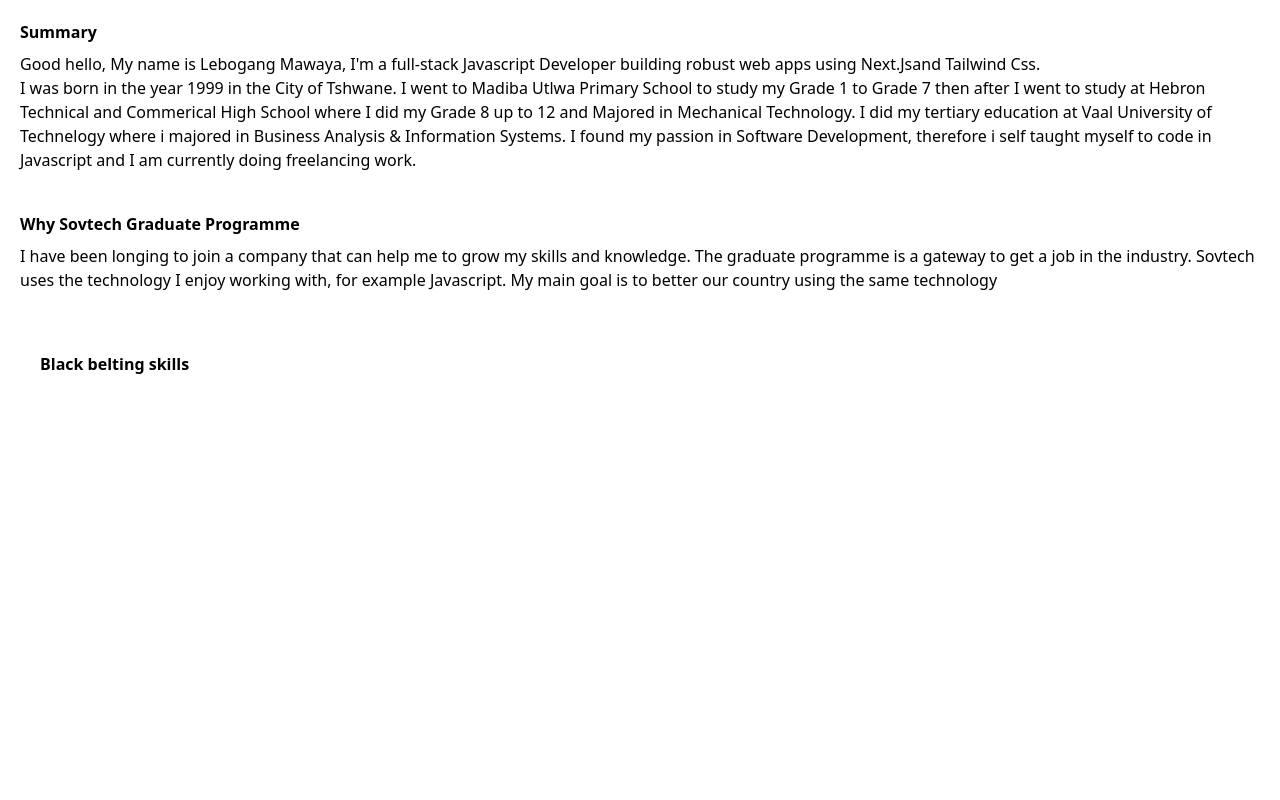
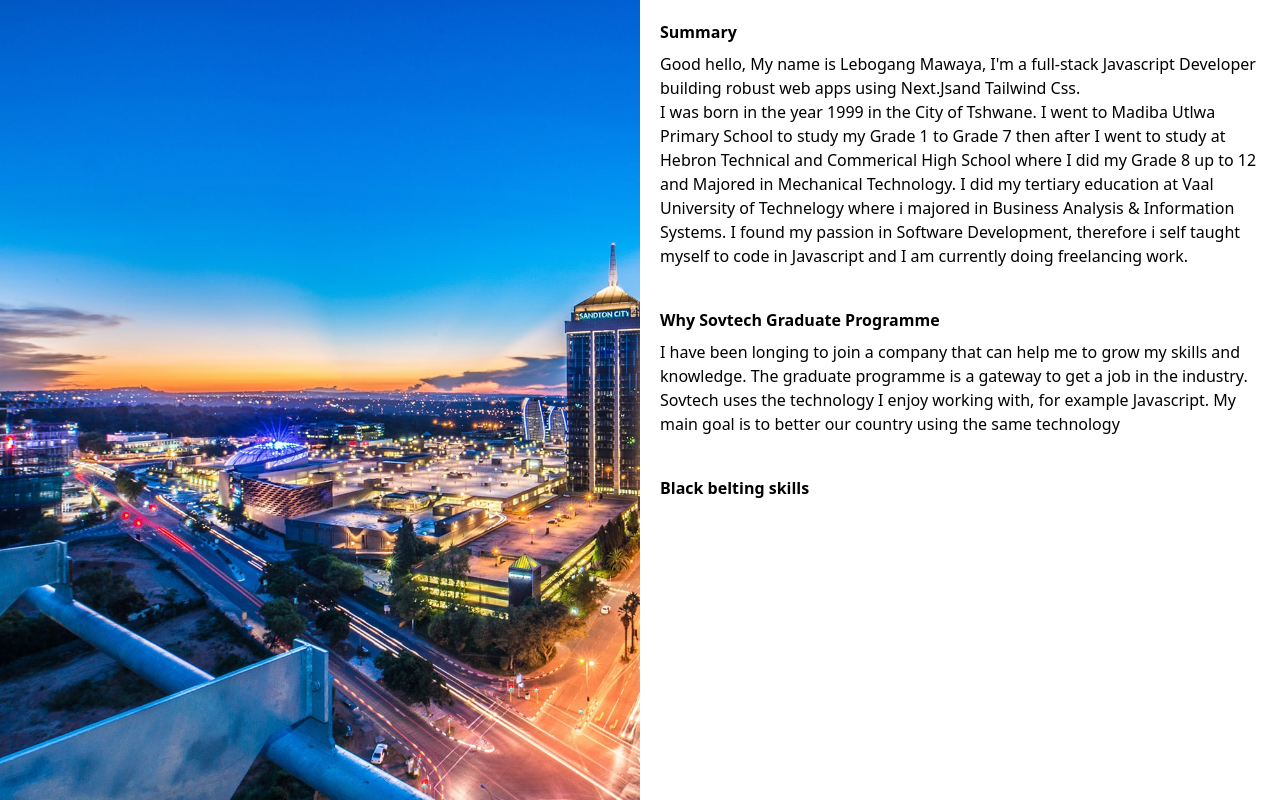
Before and after one commit to mawayalebo/miniprofile, a Next.js app: page / in a window 1280 px wide. Built offline with nearby package versions, Linux system fonts and the light colour scheme.

Commit message:
introducing the grid view on the homepage

```diff
--- a/components/Carousel.tsx
+++ b/components/Carousel.tsx
@@ -1,12 +1,36 @@
-import { Carousel as Banner } from 'react-responsive-carousel';
+import Image from 'next/image';
+import { Carousel  as Banner } from 'react-responsive-carousel';
+import "react-responsive-carousel/lib/styles/carousel.min.css"; // requires a loader
+//import all images from images folder
 
 function Carousel() {
+    //fetch all images from images folder
+    var images = [
+        {
+            src: "/images/b_img.jpg",
+            alt: "banner1",
+            title: "banner1"
+        },
+        {
+            src: "/images/b_img1.jpg",
+            alt: "banner1",
+            title: "banner1"
+        },
+    ];
     return (
-        <div>
-            <Banner>
-
+        <section className="">
+            <Banner autoPlay infiniteLoop interval={9000} showThumbs={false} showIndicators={false} showArrows={false} showStatus={false} >
+                {
+                    images.map((image, index) => {
+                        return (
+                            <div key={index} className="relative w-screen h-screen">
+                                <Image loading='eager' src={image.src} alt={image.alt} layout="fill" objectFit='cover'/>
+                            </div>
+                        )
+                    })
+                }
             </Banner>
-        </div>
+        </section>
      );
 }
 
--- a/components/Skills.tsx
+++ b/components/Skills.tsx
@@ -6,7 +6,7 @@ function Skills() {
               <Head>
                 <script async src="https://cdn1.stackshare.io/javascripts/client-code.js"></script>
             </Head>
-            <div className="flex flex-col justify-center p-5 mb-2">
+            <div className="flex flex-col justify-center mb-2">
                 <h2 className="font-semibold">Black belting skills</h2>
             </div>
             <div className="shadow-md">
--- a/components/Summary.tsx
+++ b/components/Summary.tsx
@@ -6,8 +6,8 @@ function Summary() {
             </div>
             <div>
                 <p>
-                        Good hello, My name is Lebogang Mawaya, I'm a full-stack Javascript Developer building robust  web apps using <a>Next.Js</a>
-                        and <a>Tailwind Css</a>.
+                        Good hello, My name is Lebogang Mawaya, I'm a full-stack Javascript Developer building robust  web apps using <a href="https://nextjs.org/">Next.Js</a>
+                         and <a href="https://tailwindcss.com/">Tailwind Css</a>.
                     </p>
                     {/* history */}
                     <p>
--- a/pages/index.tsx
+++ b/pages/index.tsx
@@ -2,7 +2,7 @@ import type { NextPage } from 'next'
 import dynamic from 'next/dynamic'
 import Head from 'next/head'
 import Image from 'next/image'
-import { Carousel } from 'react-responsive-carousel'
+import Carousel from '../components/Carousel'
 import Summary from '../components/Summary'
 import Why from '../components/Why'
 const Home: NextPage = () => {
@@ -15,11 +15,17 @@ const Home: NextPage = () => {
         <link rel="icon" href="/favicon.png" />
       </Head>
 
-      <main className="">
-        <Carousel/>
-        <Summary/>
-        <Why/>
-        <Skills/>
+      <main className="grid grid-cols-1 md:grid-cols-2">
+        <div>
+          <Carousel/>
+        </div>
+        <div>
+          <Summary/>
+          <Why/>
+          <Skills/>
+        </div>
+
+
 
 
       </main>
```
Also changed, not shown: public/images/b_img.jpg (added), public/images/b_img1.jpg (added).
